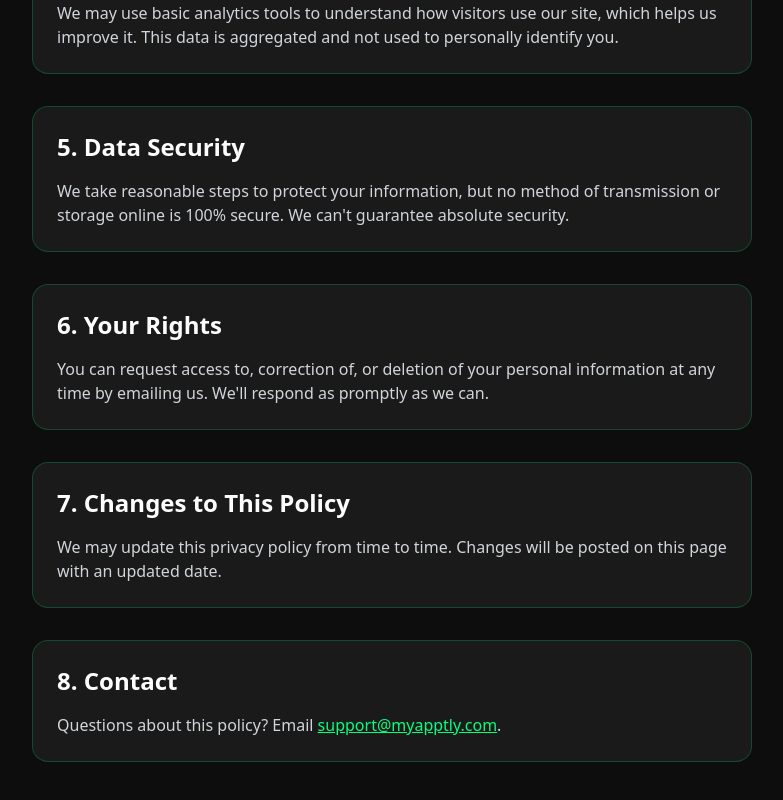
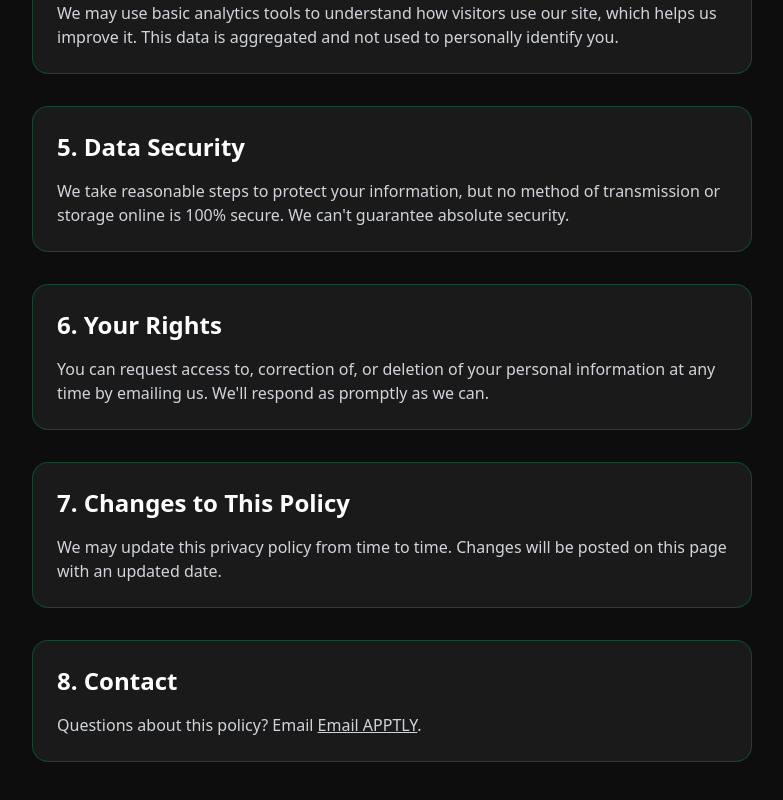
Before and after one commit to myapptly/apptly-website, a Next.js app: page /privacy in a window 1280 px wide. Shown: the part 958-1758 px from the top of the page, without its empty margins (248-1031 px from the left). Built offline with nearby package versions, Linux system fonts and the light colour scheme.

Commit message:
Update contact email in privacy page

```diff
--- a/app/privacy/page.tsx
+++ b/app/privacy/page.tsx
@@ -79,9 +79,12 @@ export default function PrivacyPage() {
           <h2 className="text-2xl font-bold text-white">8. Contact</h2>
           <p className="text-gray-300">
             Questions about this policy? Email{" "}
-            <a href="mailto:support@myapptly.com" className="text-[#00FF7F] underline">
-              support@myapptly.com
-            </a>
+            <a
+  href="mailto:tbledsoe1954@gmail.com"
+  className="underline hover:text-lime-400"
+>
+  Email APPTLY
+</a>
             .
           </p>
         </div>
```
